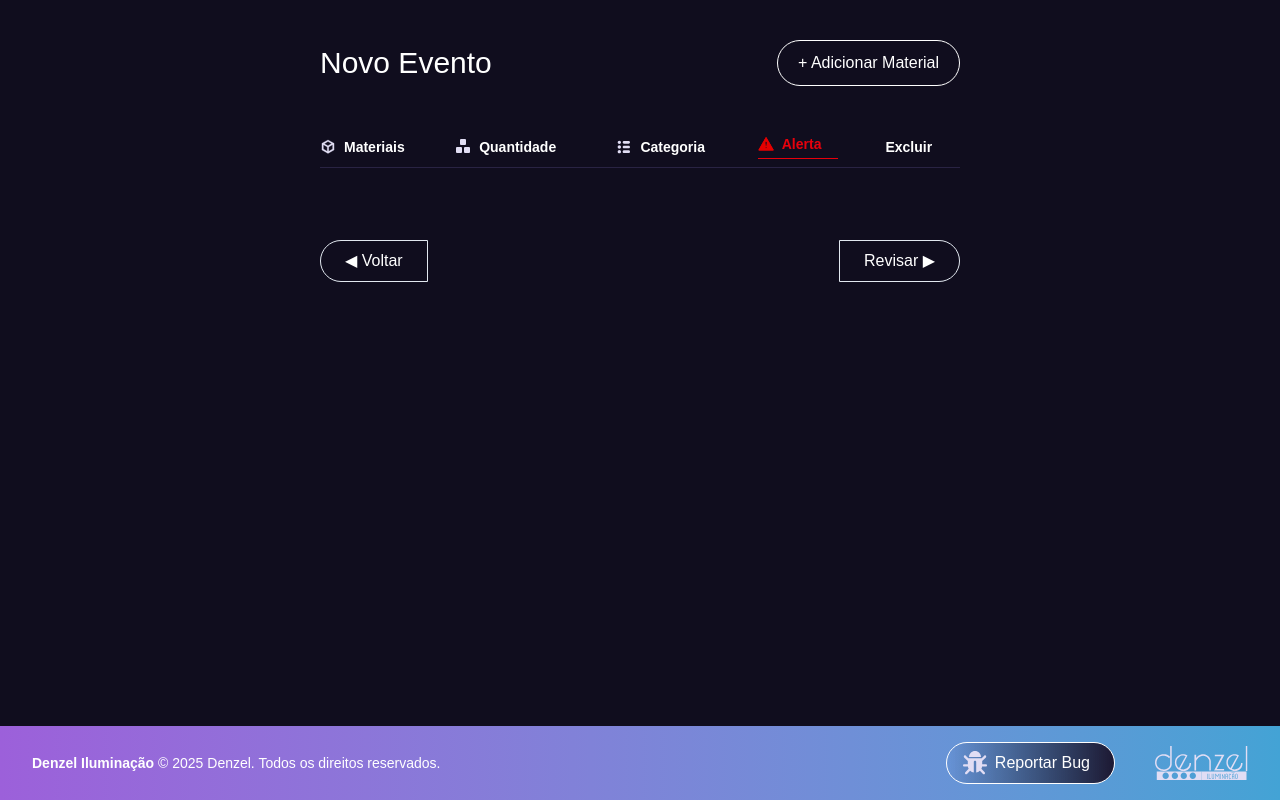
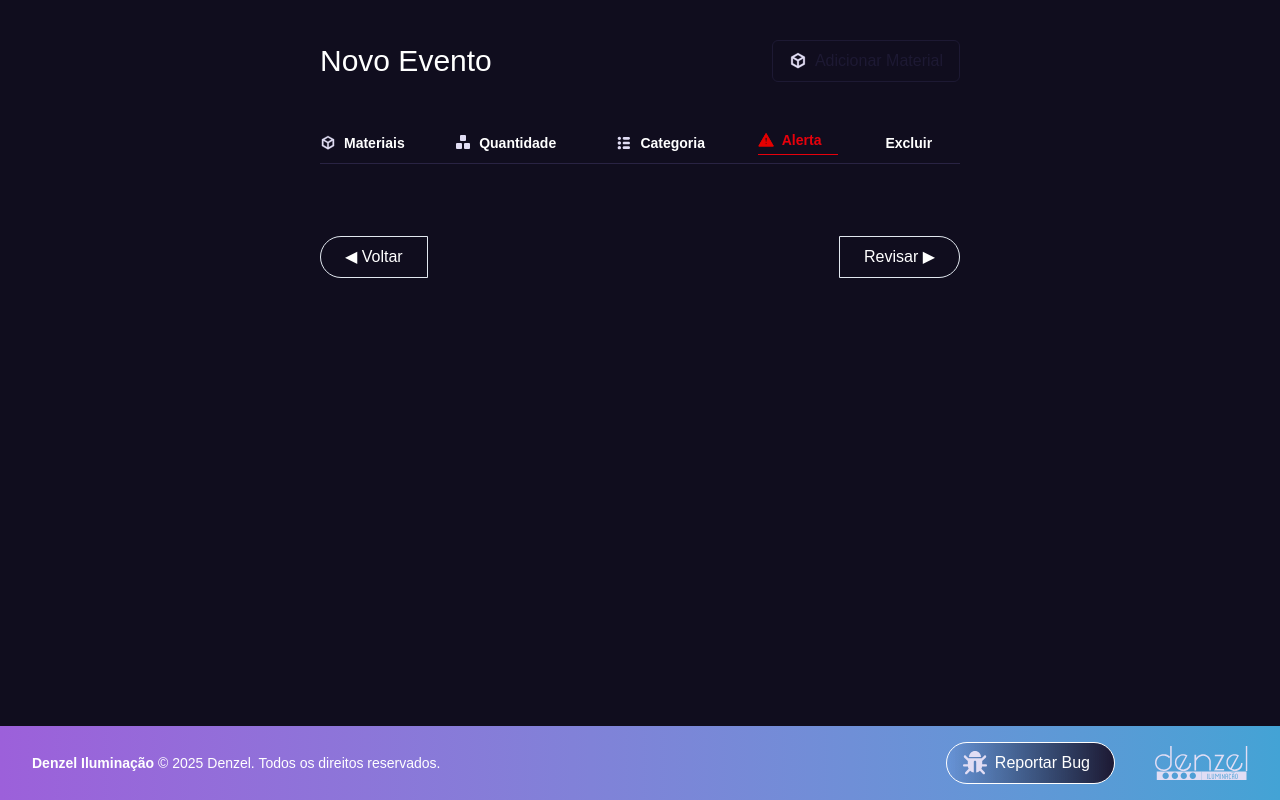
Before and after one commit to Franklin-Dantas/denzelFrond-End, a Next.js app: page /AdicionarMateriais in a window 1280 px wide. Built offline with nearby package versions, Linux system fonts and the light colour scheme.

Commit message:
Crete button

```diff
--- a/src/app/AdicionarMateriais/page.tsx
+++ b/src/app/AdicionarMateriais/page.tsx
@@ -47,9 +47,10 @@ export default function AdicionarMateriais() {
           <h2 className="text-3xl font-light text-hover-gradient">Novo Evento</h2>
           <button
             onClick={() => setModalAberto(true)}
-            className="px-5 py-[10px] border border-white rounded-full flex items-center gap-2 hover:bg-gradient-to-r hover:from-[#9C60DA] hover:to-[#43A3D5] transition"
+            className="flex items-center gap-2 px-4 py-2 border border-[#1D1933] text-[#1D1933] rounded-md hover:bg-[#f3f0ff] transition"
           >
-            + Adicionar Material
+            <Image src="/Material.svg" alt="Ícone Material" width={18} height={18} />
+            <span className="font-medium">Adicionar Material</span>
           </button>
         </div>
 
```
